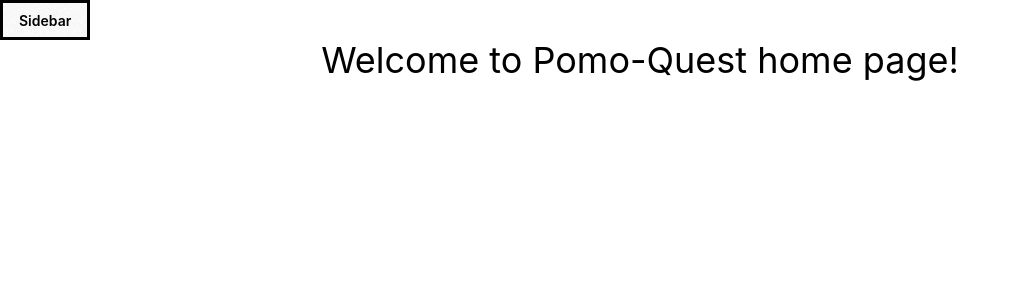
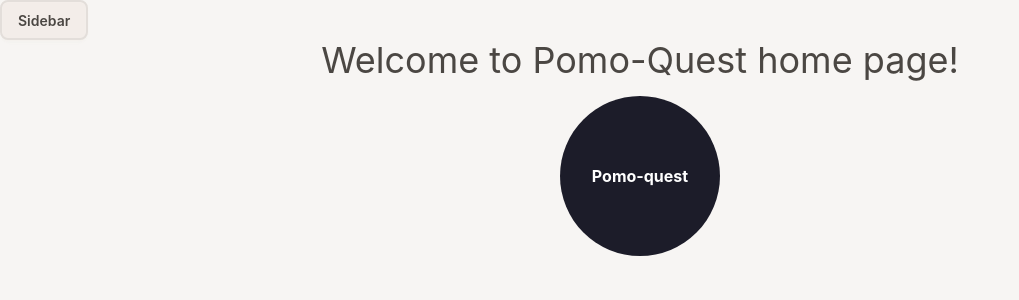
Before and after one commit to CShark666/my-pomo-quest, a React (Vite) app in the folder frontend/: page / in a window 1280 px wide. Shown: the top 300 px of the page, without its empty margins (0-1019 px from the left). Built offline with nearby package versions, Linux system fonts and the light colour scheme.

Commit message:
fix tailwind daisyui themes

```diff
--- a/frontend/src/App.css
+++ b/frontend/src/App.css
@@ -1,43 +1,4 @@
 @import "tailwindcss";
-
-@plugin "daisyui" {
-  themes: silk --default, forest --prefersdark;
-  root: ":root";
-  include: ;
-  exclude: ;
-  prefix: ;
-  logs: true;
-}
-
-@keyframes drain {
-  from {
-    width: 100%;
-  }
-
-  to {
-    width: 0%;
-  }
-}
-
-@theme {
-  --color-work: red;
-  --color-break: green;
-  --color-active: #ffc813d8;
-}
-
-@plugin "daisyui/theme" {
-  name: "light";
-  --color-work: red;
-  --color-break: green;
-  --color-active: #ffc813d8;
-}
-
-@plugin "daisyui/theme" {
-  name: "dark";
-  --color-work: blue;
-  --color-break: green;
-  --color-active: #ffc813d8;
-}
 
 /* Chrome, Safari, Edge, Opera */
 input::-webkit-outer-spin-button,
--- a/frontend/src/index.css
+++ b/frontend/src/index.css
@@ -1,9 +1,44 @@
 @import "tailwindcss";
 @plugin "daisyui" {
-  themes: light --default, dark --prefersdark;
+  themes: silk --default, forest --prefersdark;
   root: ":root";
   include: ;
   exclude: ;
-  prefix: ;
   logs: true;
 }
+
+@theme {
+  --color-work: red;
+  --color-break: green;
+  --color-active: #ffc813d8;
+}
+
+@plugin "daisyui/theme" {
+  name: "silk";
+
+  --color-work: red;
+  --color-break: green;
+  --color-active: #ffc813d8;
+}
+
+@plugin "daisyui/theme" {
+  name: "forest";
+
+  --color-work: blue;
+  --color-break: green;
+  --color-active: #ffc813d8;
+}
+
+@theme {
+  --animate-drain: drain 1s linear;
+}
+
+@keyframes drain {
+  from {
+    width: 100%;
+  }
+
+  to {
+    width: 0%;
+  }
+}
--- a/frontend/src/main.tsx
+++ b/frontend/src/main.tsx
@@ -1,6 +1,8 @@
 import { StrictMode } from 'react'
 import { createRoot } from 'react-dom/client'
 import App from './App.tsx'
+import "./index.css";
+import "./App.css";
 
 createRoot(document.getElementById('root')!).render(
   <StrictMode>
```
